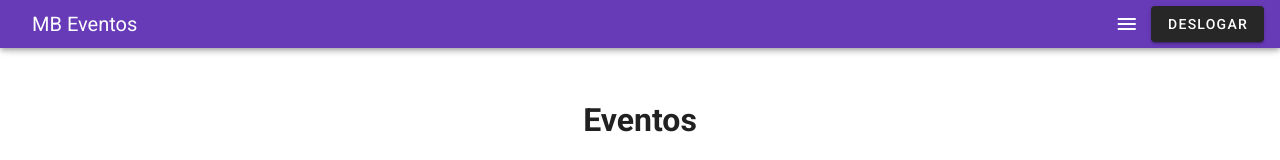
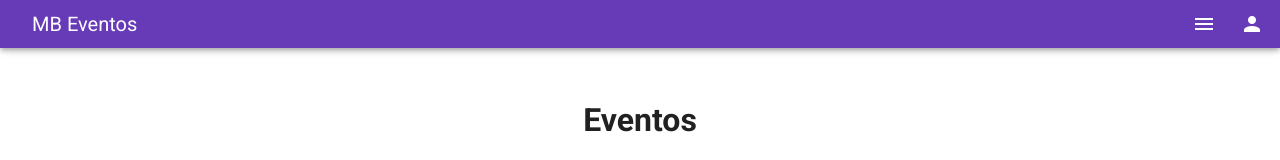
Before and after one commit to romulosous/mb-eventos, a Vue app: page / in a window 1280 px wide. Shown: the top 160 px of the page. Built offline with nearby package versions, Linux system fonts and the light colour scheme; data requests are answered from the project's data file.

Commit message:
add signOut in Header

```diff
--- a/package.json
+++ b/package.json
@@ -8,6 +8,7 @@
     "test:unit": "vue-cli-service test:unit"
   },
   "dependencies": {
+    "@mdi/js": "^6.3.95",
     "axios": "^0.23.0",
     "core-js": "^3.6.5",
     "firebase": "^9.1.3",
--- a/src/components/Header.vue
+++ b/src/components/Header.vue
@@ -6,13 +6,35 @@
       <v-spacer></v-spacer>
 
       <v-app-bar-nav-icon> </v-app-bar-nav-icon>
-      <v-btn @click="signOut">Deslogar</v-btn>
+      <v-menu left bottom>
+        <template v-slot:activator="{ on, attrs }">
+          <v-btn icon v-bind="attrs" v-on="on">
+            <v-icon aria-hidden="false"> mdi-account </v-icon>
+          </v-btn>
+        </template>
+
+        <v-list>
+          <v-list-item>
+            <v-list-item-title
+              ><a class="purple--text">Perfil</a></v-list-item-title
+            >
+          </v-list-item>
+          <v-list-item>
+            <v-list-item-title
+              ><a class="purple--text" @click="signOut"
+                >signOut</a
+              ></v-list-item-title
+            >
+          </v-list-item>
+        </v-list>
+      </v-menu>
     </v-app-bar>
   </div>
 </template>
 
 
 <script>
+import { mdiAccount } from "@mdi/js";
 import {
   getAuth,
   GoogleAuthProvider,
@@ -22,6 +44,11 @@ import {
 } from "firebase/auth";
 export default {
   name: "Header",
+  data: () => ({
+    icons: {
+      mdiAccount,
+    },
+  }),
   methods: {
     signOut() {
       getAuth()
```
Also changed, not shown: 1 other file (tests, documents, lock files or other folders).
